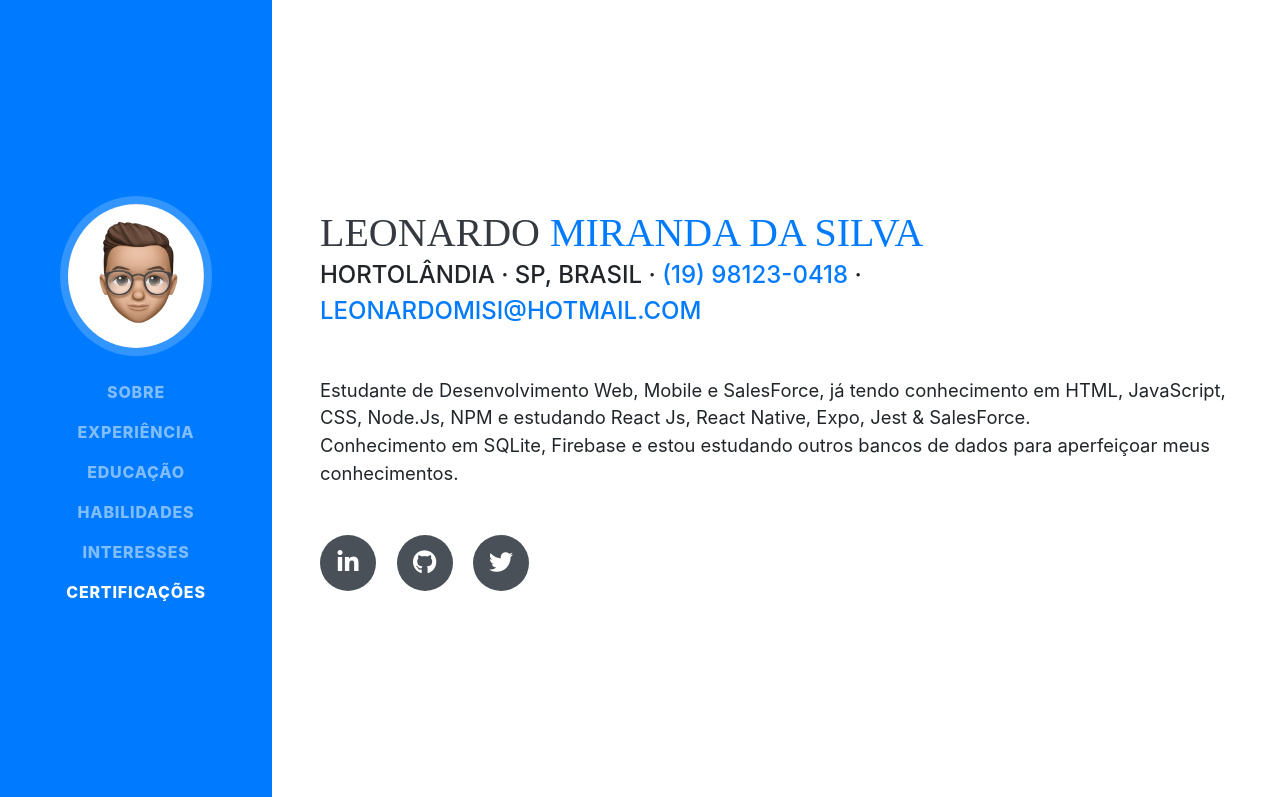
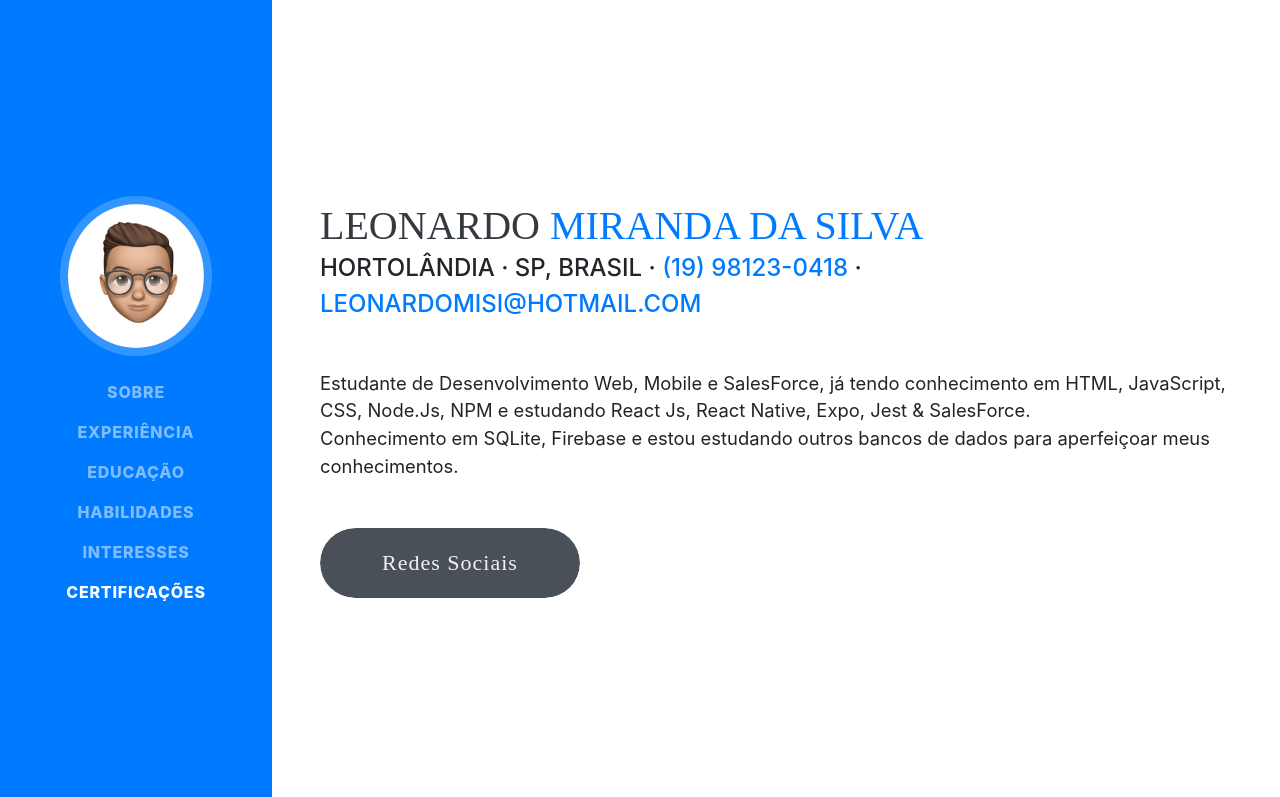
Before and after one commit to LeoMisi/leomisi.github.io, a website with bundled scripts: page index.html in a window 1280 px wide. Shown: the top 797 px of the page. Built offline with nearby package versions, Linux system fonts and the light colour scheme; a web font is replaced by a local one.

Commit message:
Atualizacoes em algumas estilizaçoes dos botões da tela

```diff
--- a/css/resume.css
+++ b/css/resume.css
@@ -61,25 +61,58 @@ p.lead {
   font-size: 1.5rem;
 }
 
-.social-icons a {
-  display: inline-block;
-  height: 3.5rem;
-  width: 3.5rem;
-  background-color: #495057;
-  color: #fff !important;
-  border-radius: 100%;
-  text-align: center;
-  font-size: 1.5rem;
-  line-height: 3.5rem;
-  margin-right: 1rem;
+.social-icons{
+  width: 260px;
+  height: 70px;
+  background: #ffffff;
+  border-radius: 40px;
+  display: flex;
+  align-items: center;
+  justify-content: center;
+  overflow: hidden;
+  position: relative;
+  cursor: pointer;
+  transition: .3s linear;
 }
 
-.social-icons a:last-child {
-  margin-right: 0;
+.social-icons:hover{
+  transform: scale(1.1);
 }
 
-.social-icons a:hover {
-  background-color: #836fff;
+.social-icons:hover a{
+  opacity: 1;
+  transform: translateX(0);
+}
+
+.social-icons span{
+  position: absolute;
+  height: 100%;
+  width: 100%;
+  background: #495057;
+  color: #f1f1f1;
+  text-align: center;
+  letter-spacing: 1px;
+  line-height: 70px;
+  z-index: 999;
+  transition: .6s linear;
+  border-radius: 40px;
+  font-size: 22px;
+  font-family: "Gugi";
+}
+
+.social-icons:hover span {
+  transform: translateX(-100%);
+  transition-delay: .3s;
+}
+
+.social-icons a{
+  flex: 1;
+  font-size: 26px;
+  color: #2d3436;
+  text-align: center;
+  transform: translateX(-100%);
+  opacity: 0;
+  transition: .10s linear;
 }
 
 .dev-icons {
--- a/index.html
+++ b/index.html
@@ -116,6 +116,7 @@
             conhecimentos.
           </p>
           <div class="social-icons">
+            <span><i class="social-networks"></i> Redes Sociais </span>
             <a href="https://www.linkedin.com/in/leonardomisi/" target="_blank">
               <i class="fab fa-linkedin-in"></i>
             </a>
@@ -125,10 +126,7 @@
             <a href="https://twitter.com/LeoMisi" target="_blank">
               <i class="fab fa-twitter"></i>
             </a>
-            <!-- <a href="#">
-              <i class="fab fa-facebook-f"></i>
-            </a> -->
-          </div>
+           </div>
         </div>
       </section>
 
```
